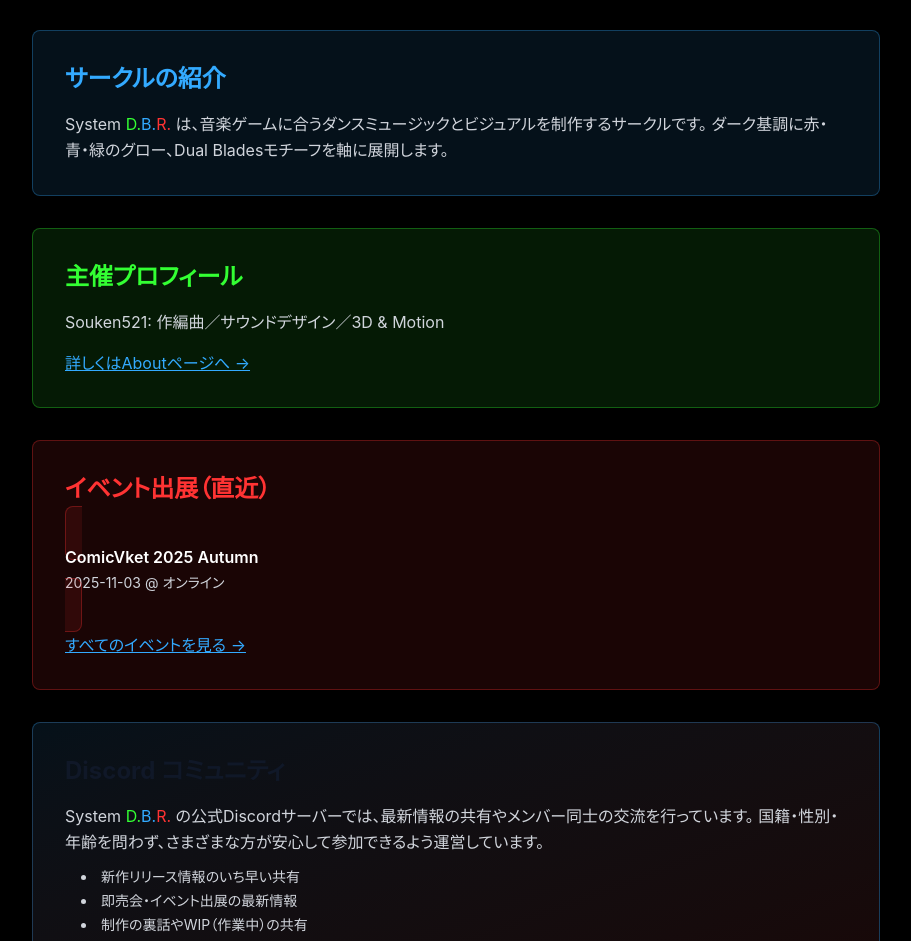
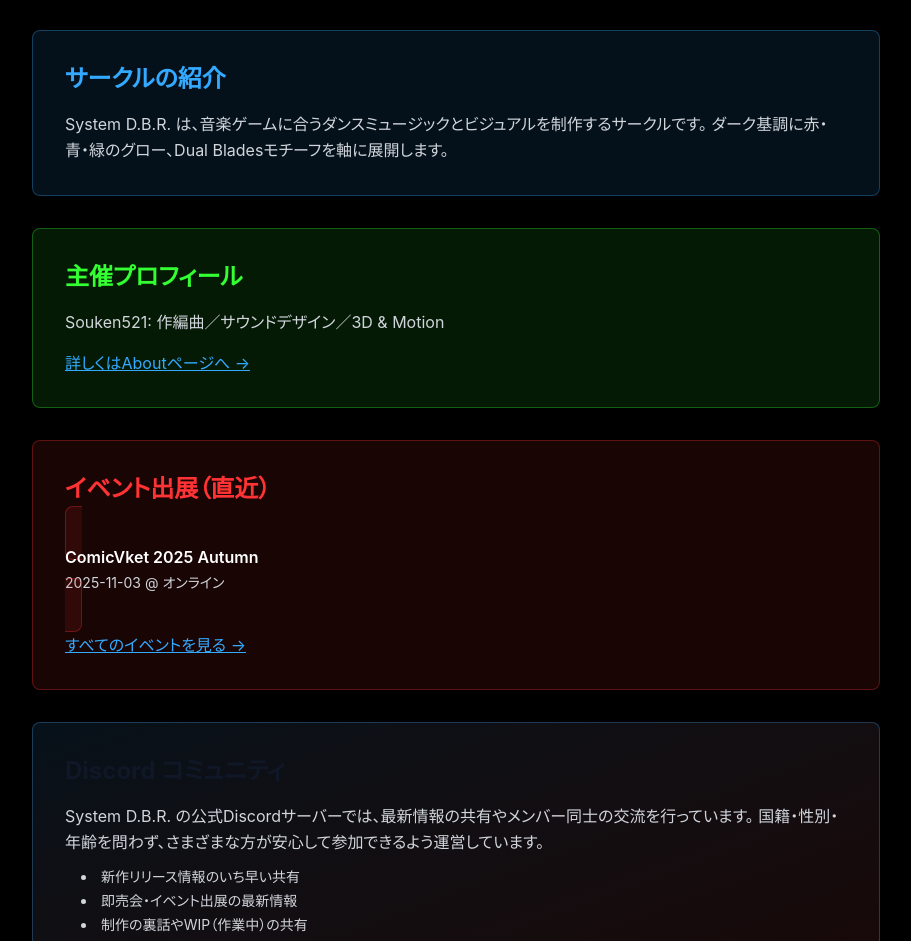
Before and after one commit to SoukenProg/DBR_Website, a Next.js app: page / in a window 1280 px wide. Shown: the part 871-1812 px from the top of the page, without its empty margins (184-1095 px from the left). Built offline with nearby package versions, Linux system fonts and the light colour scheme.

Commit message:
Simplify System D.B.R. text formatting
Removed colored span elements from 'System D.B.R.' mentions in the introduction and Discord community sections for a cleaner and more consistent appearance.

```diff
--- a/src/app/page.tsx
+++ b/src/app/page.tsx
@@ -46,7 +46,7 @@
                 <section className="bg-accentBlue/10 border border-accentBlue/30 rounded-lg p-8">
                     <h2 className="text-2xl font-bold mb-4 text-accentBlue">サークルの紹介</h2>
                     <p className="text-gray-300 leading-relaxed">
-                        System <span className="text-accentGreen">D.</span><span className="text-accentBlue">B.</span><span className="text-accentRed">R.</span> は、音楽ゲームに合うダンスミュージックとビジュアルを制作するサークルです。
+                        System D.B.R. は、音楽ゲームに合うダンスミュージックとビジュアルを制作するサークルです。
                         ダーク基調に赤・青・緑のグロー、Dual Bladesモチーフを軸に展開します。
                     </p>
                 </section>
@@ -84,7 +84,7 @@
                     <h2 className="text-2xl font-bold mb-4 text-gray-900 dark:text-white">Discord コミュニティ</h2>
                     <div className="space-y-3 text-gray-300">
                         <p className="leading-relaxed">
-                            System <span className="text-accentGreen">D.</span><span className="text-accentBlue">B.</span><span className="text-accentRed">R.</span> の公式Discordサーバーでは、最新情報の共有やメンバー同士の交流を行っています。
+                            System D.B.R. の公式Discordサーバーでは、最新情報の共有やメンバー同士の交流を行っています。
                             国籍・性別・年齢を問わず、さまざまな方が安心して参加できるよう運営しています。
                         </p>
                         <ul className="list-disc list-inside space-y-1 ml-4 text-sm">
```
